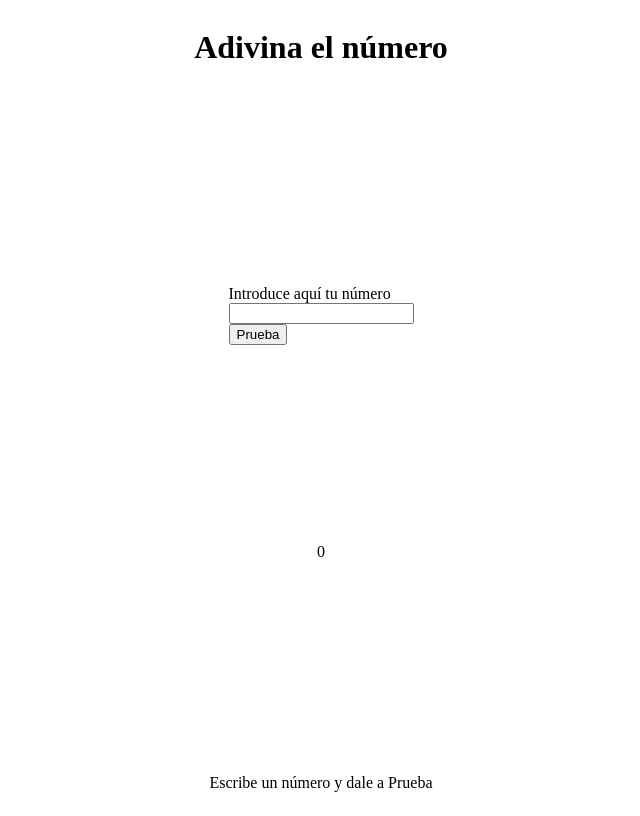
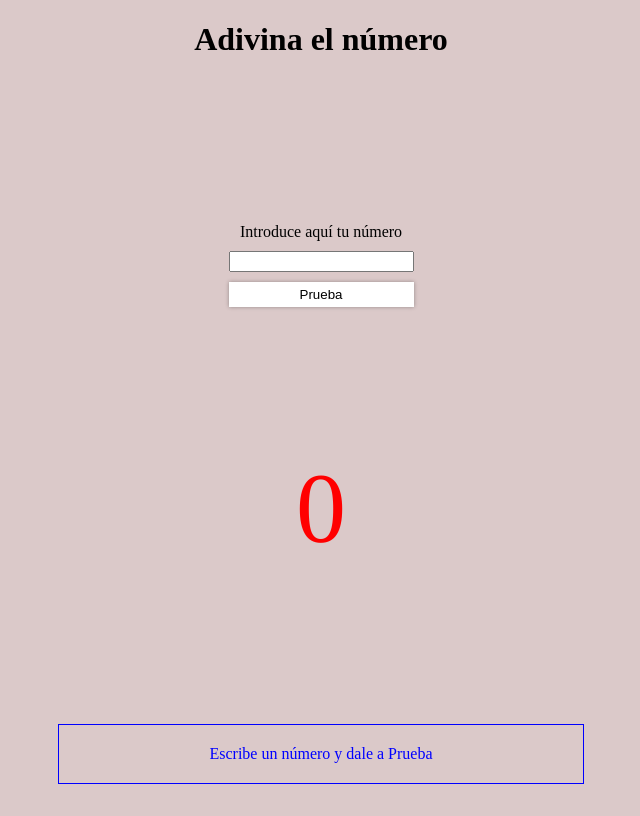
Before and after one commit to patriciaSR/m2-evaluacion-intermedia-patriciaSR, a plain HTML site: page index.html in a window 1280 px wide. Shown: the whole page, without its empty margins (319-959 px from the left). Drawn offline with Linux system fonts and the light colour scheme.

Commit message:
add first basic styles in main.css

```diff
--- a/css/main.css
+++ b/css/main.css
@@ -4,10 +4,34 @@
   flex-direction: column;
   justify-content: space-between;
   align-items: center;
+  background-color: #dbc9c9;
+  margin: 0;
+}
+.input__container {
+  text-align: center;
+  display: flex;
+  flex-direction: column;
+  justify-content: center;
 }
 .input__number {
   display: block;
+  margin: 10px 0;
+}
+.btn {
+  border:none;
+  padding: 5px 0;
+  background-color: white;
+  box-shadow: 0 0 4px 0 rgba(0,0,0,0.32);
 }
 .counter {
   display: block;
+  color: red;
+  font-size: 100px;
 }
+.clue__text {
+  width: auto;
+  text-align: center;
+  border: solid 1px blue;
+  color: blue;
+  padding: 20px 150px;
+}
--- a/js/main.js
+++ b/js/main.js
@@ -16,7 +16,6 @@ function getRandomNumber(max) {
 function updateNumber(event) {
   const numberInput = number.value;
 
-
   if (numberInput > getRandomNumber(100)) {
     clue.innerHTML = 'demasiado alto';
     attemps++;
@@ -30,9 +29,6 @@ function updateNumber(event) {
     attemps = 0;
     counter.innerHTML = attemps;
   }
-
-
-
 }
 
 btn.addEventListener('click', updateNumber);
```
